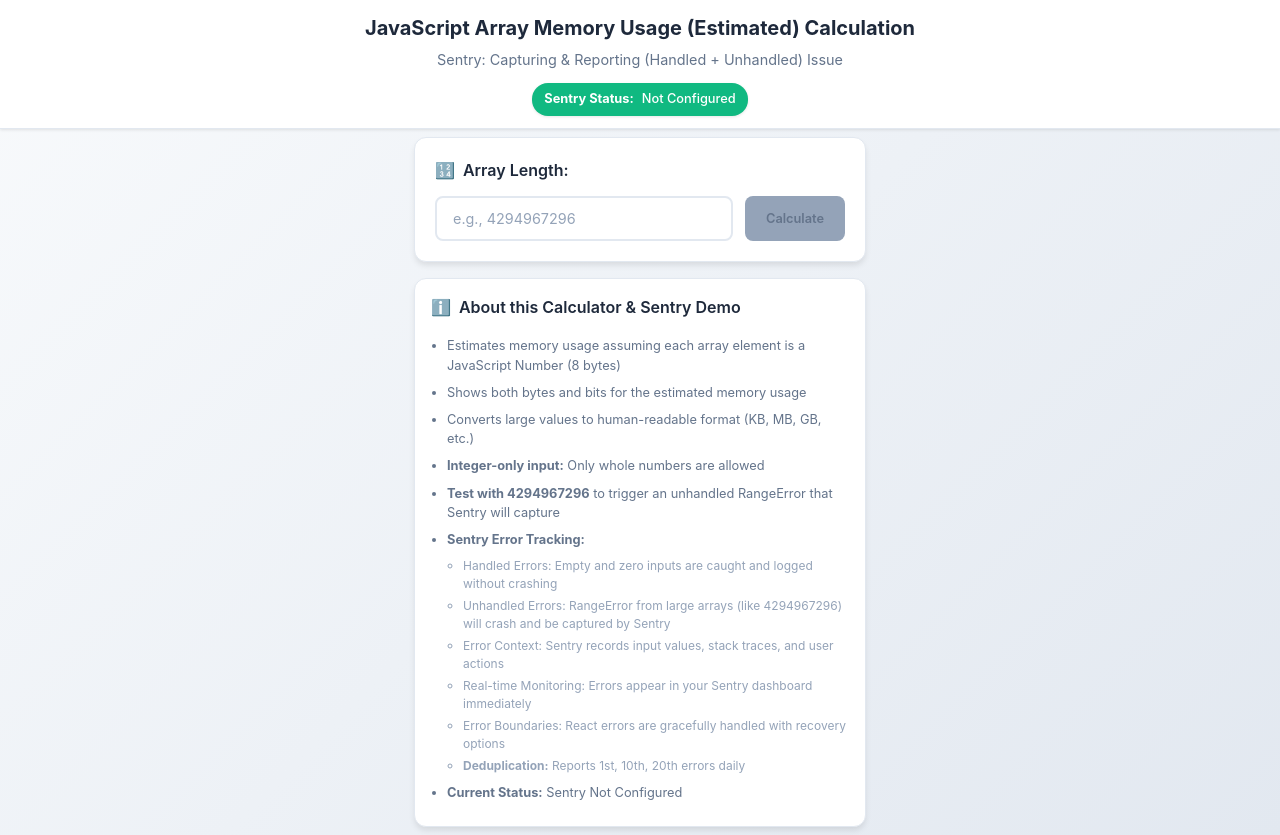
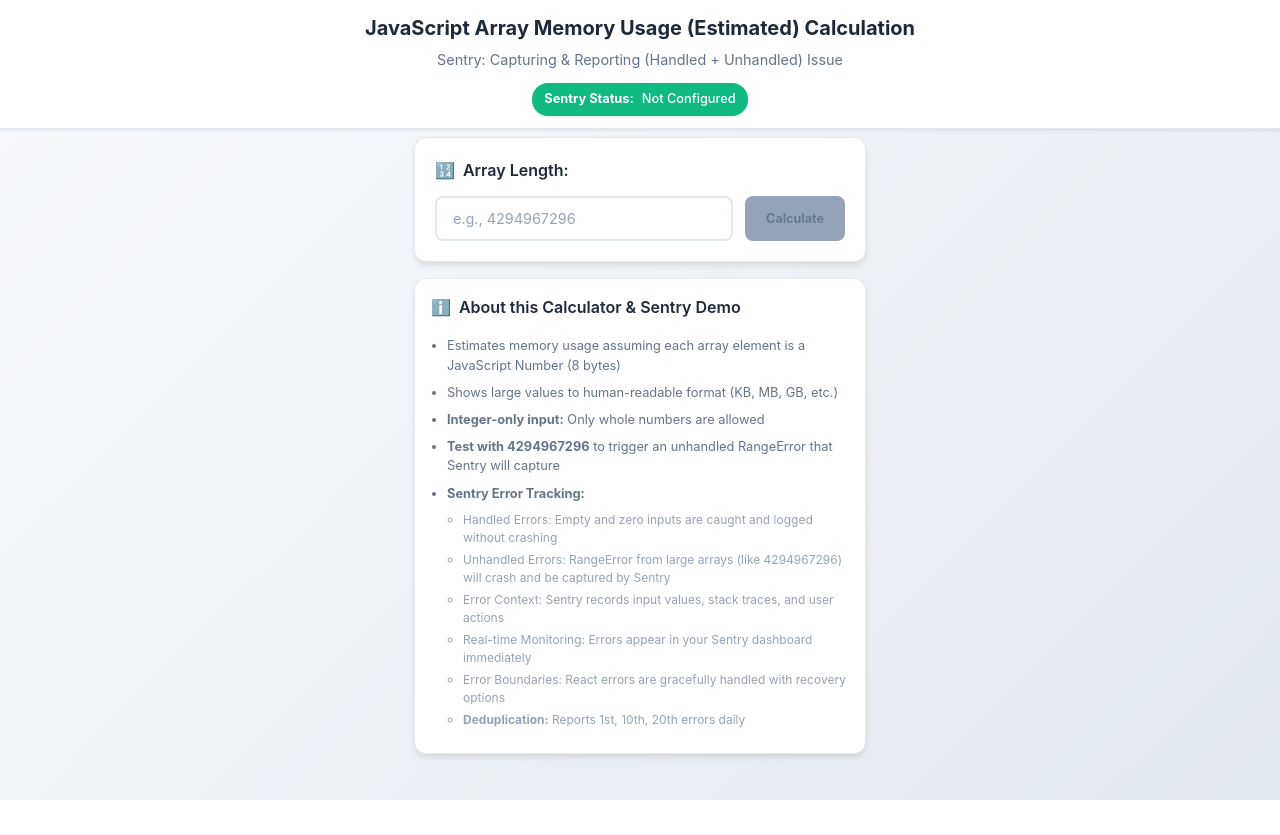
Before and after one commit to ashishkumar256/tmp, a React (Vite) app in the folder ui/: page / in a window 1280 px wide. After the commit the page ends 800 px from the top, so only its background shows below. Built offline with nearby package versions, Linux system fonts and the light colour scheme.

Commit message:
range error

```diff
--- a/ui/src/App.jsx
+++ b/ui/src/App.jsx
@@ -174,8 +174,7 @@ function MemoryCalculator() {
           <h3>About this Calculator & Sentry Demo</h3>
           <ul>
             <li>Estimates memory usage assuming each array element is a JavaScript Number (8 bytes)</li>
-            <li>Shows both bytes and bits for the estimated memory usage</li>
-            <li>Converts large values to human-readable format (KB, MB, GB, etc.)</li>
+            <li>Shows large values to human-readable format (KB, MB, GB, etc.)</li>
             <li><strong>Integer-only input:</strong> Only whole numbers are allowed</li>
             <li><strong>Test with 4294967296</strong> to trigger an unhandled RangeError that Sentry will capture</li>
             <li><strong>Sentry Error Tracking:</strong>
@@ -188,7 +187,7 @@ function MemoryCalculator() {
                 <li><strong>Deduplication:</strong> Reports 1st, 10th, 20th errors daily</li>
               </ul>
             </li>
-            <li><strong>Current Status:</strong> {import.meta.env.VITE_SENTRY_DSN ? 'Sentry Active' : 'Sentry Not Configured'}</li>
+            {/* <li><strong>Current Status:</strong> {import.meta.env.VITE_SENTRY_DSN ? 'Sentry Active' : 'Sentry Not Configured'}</li> */}
           </ul>
         </div>
       </div>
```
